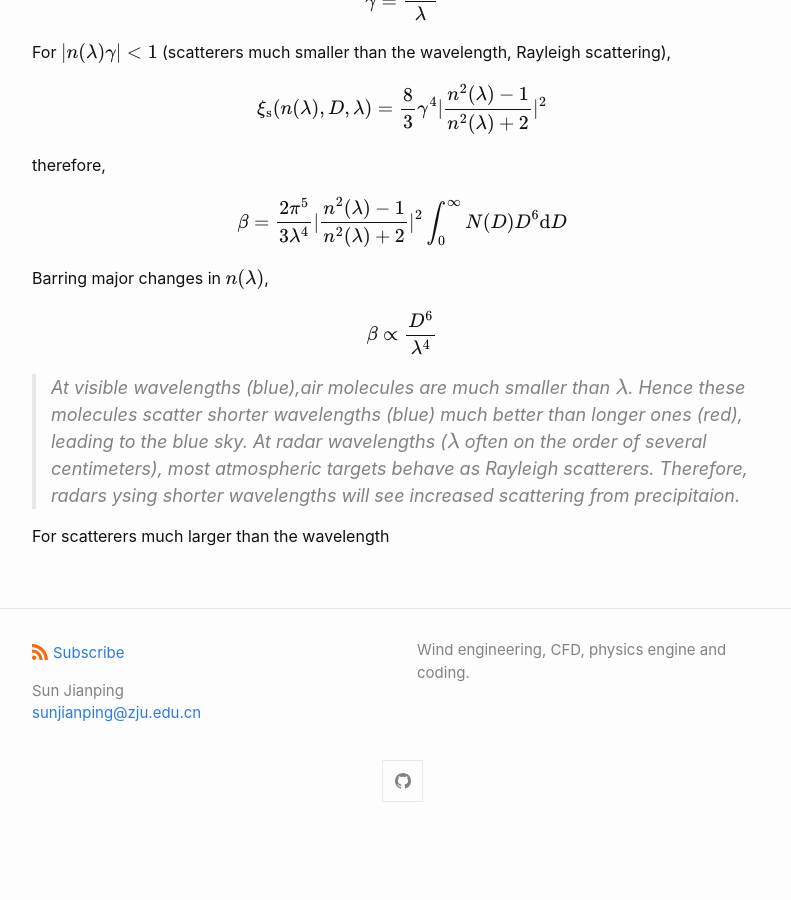
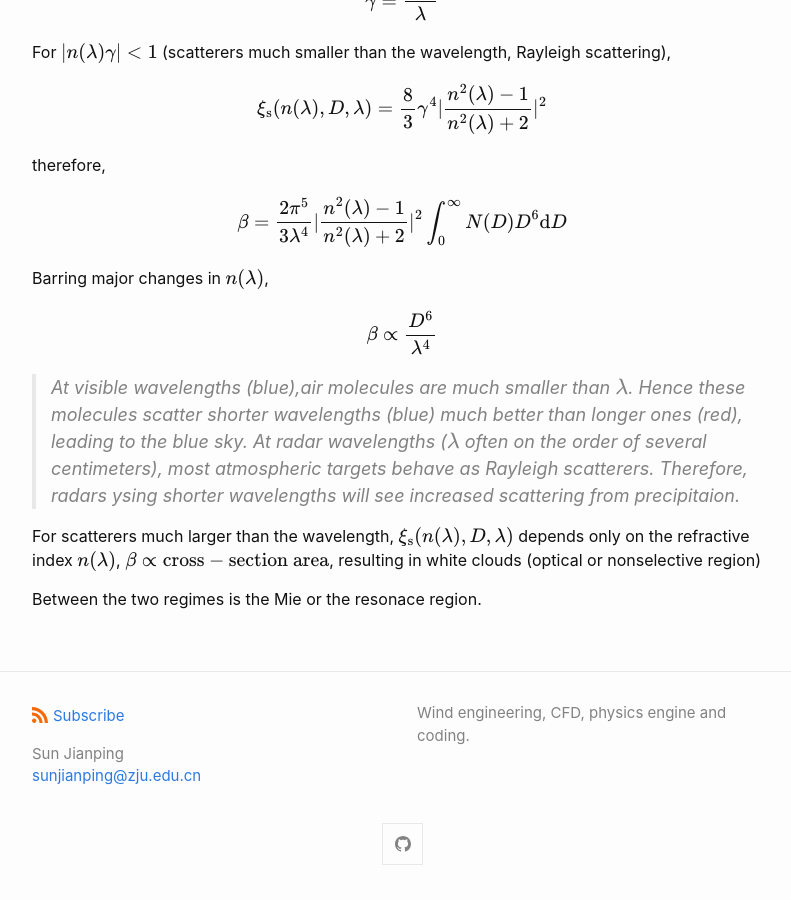
Before and after one commit to sunjp704/sunjp704.github.io, a Jekyll site: the page built from _posts/2022-08-05-radar-meteorology-1.md, in a window 1280 px wide and 900 px high, scrolled down 2223 px. Shown: the whole window, without its empty margins (238-1029 px from the left). Built offline with Jekyll 4.4.1, drawn with Linux system fonts in a browser that asks for light colours; before the commit the page ends 3060 px from its top, so only the background shows below that.

Commit message:
update radar-meteorology-1

```diff
--- a/_posts/2022-08-05-radar-meteorology-1.md
+++ b/_posts/2022-08-05-radar-meteorology-1.md
@@ -76,4 +76,6 @@ $$
 
 >At visible wavelengths (blue),air molecules are much smaller than $\lambda$. Hence these molecules scatter shorter wavelengths (blue) much better than longer ones (red), leading to the blue sky. At radar wavelengths ($\lambda$ often on the order of several centimeters), most atmospheric targets behave as Rayleigh scatterers. Therefore, radars ysing shorter wavelengths will see increased scattering from precipitaion.
 
-For scatterers much larger than the wavelength
+For scatterers much larger than the wavelength, $\xi_\mathrm{s}(n(\lambda),D,\lambda)$ depends only on the refractive index $n(\lambda)$, $\beta\propto\mathrm{cross-section\ area}$, resulting in white clouds (optical or nonselective region)
+
+Between the two regimes is the Mie or the resonace region.
```
